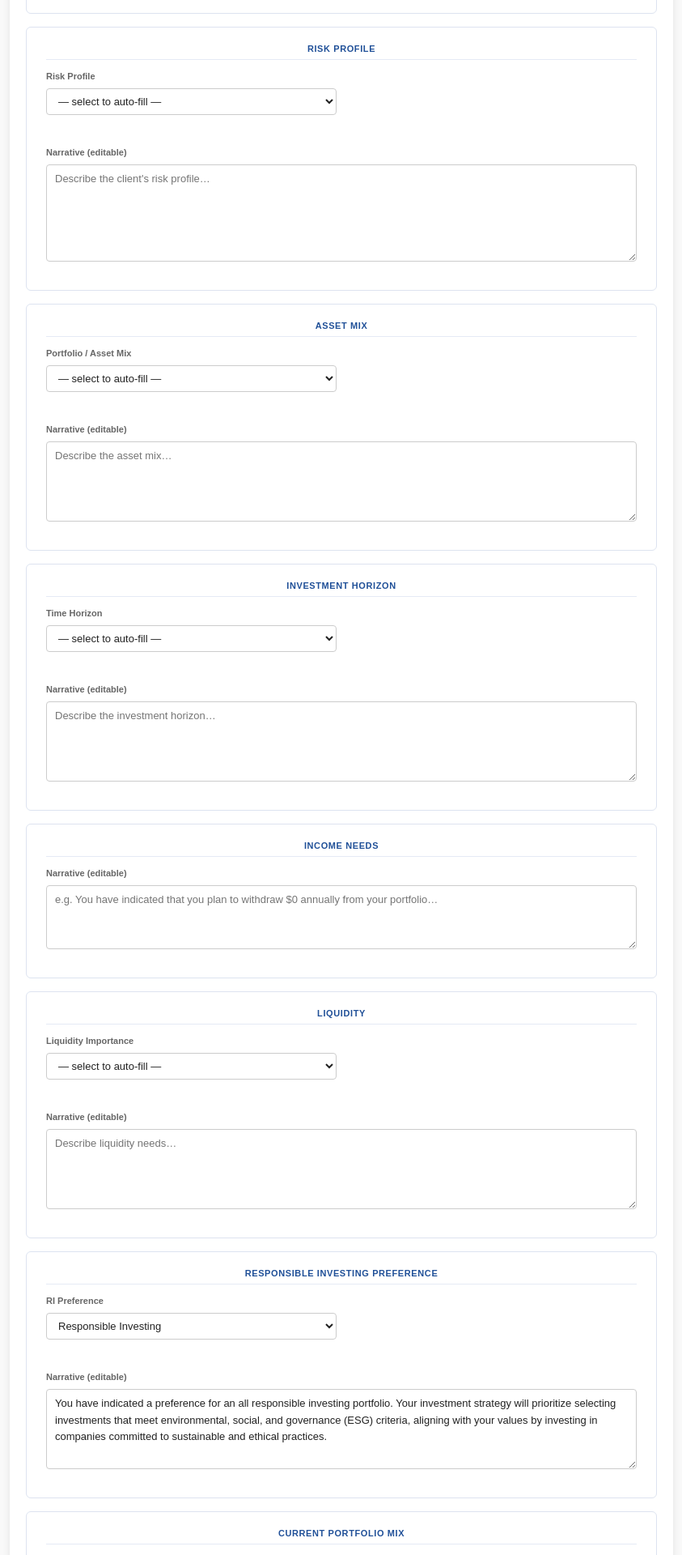
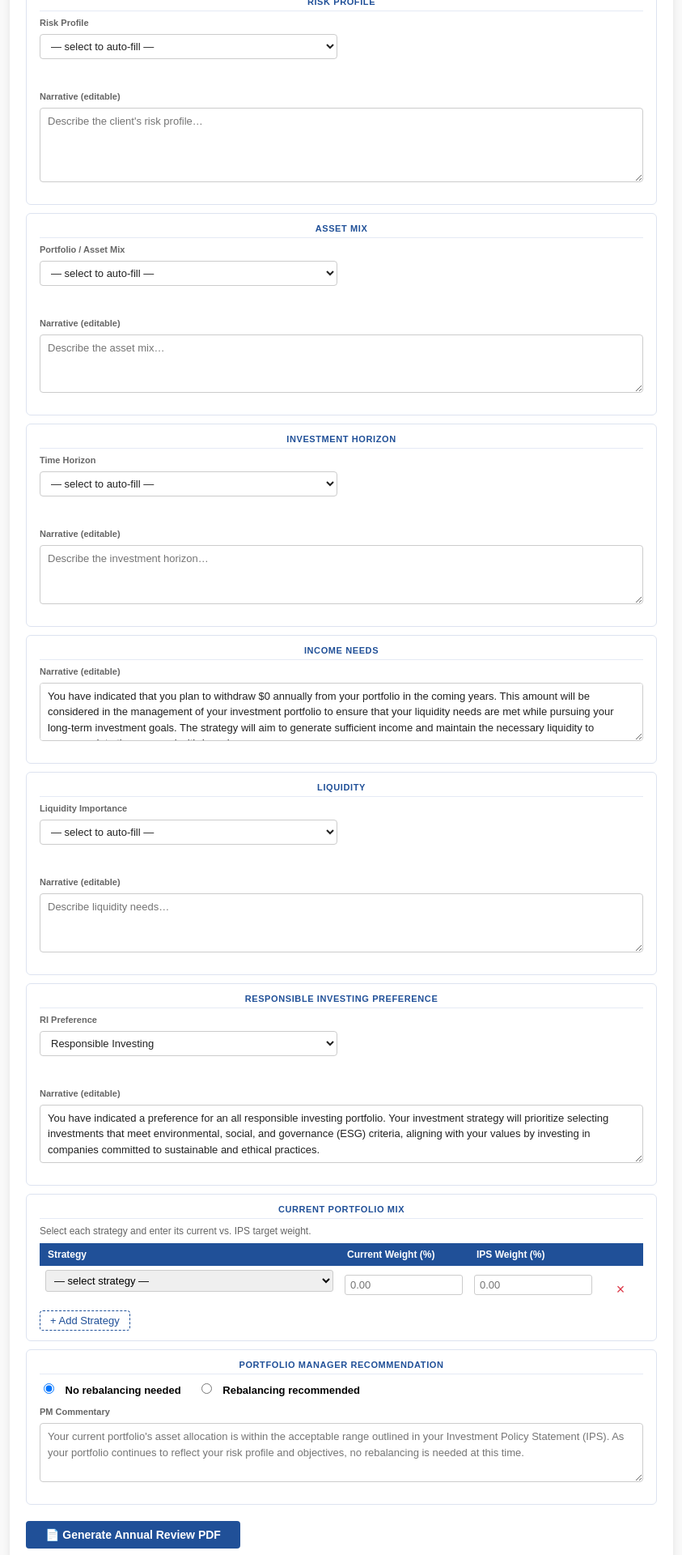
Before and after one commit to omarelassaad/ips-generator-web, a Django app: page /ips/annual-review/ in a window 1280 px wide. Shown: the part 560-2480 px from the top of the page at 81% size, without its empty margins (218-1061 px from the left). Run offline with Django 5.2, Linux system fonts and the light colour scheme; the visitor is signed in with stand-in values (Sample User, id 1); data comes from the database, SQL or seed files in the repository; data that the repository does not hold is empty; some libraries are stand-ins or nearby versions.

Commit message:
Annual Review: condense whitespace, strategy dropdown from DB, fix filename
- Reduce card padding/margins/textarea rows throughout annual_review.html
- Replace free-text strategy input with dropdown populated from active Mandate records
- Dynamic 'Add Strategy' rows also use the mandate dropdown via <template> element
- Income Needs textarea pre-filled with default narrative from DB
- PDF filename changed to PrimaryName_YYYY-MM-DD_Annual Review.pdf

Co-Authored-By: Claude Sonnet 4.6 <noreply@anthropic.com>

```diff
--- a/app/ips/templates/annual_review.html
+++ b/app/ips/templates/annual_review.html
@@ -1,38 +1,38 @@
 {% extends 'base.html' %}
 {% block content %}
 <style>
-  .ar-wrap { max-width: 820px; margin: 28px auto; font-size: 14px; }
-  .ar-wrap h2 { color: #205098; margin: 0 0 6px; font-size: 20px; }
-  .ar-sub { color: #777; font-size: 13px; margin-bottom: 24px; }
+  .ar-wrap { max-width: 820px; margin: 16px auto; font-size: 14px; }
+  .ar-wrap h2 { color: #205098; margin: 0 0 4px; font-size: 20px; }
+  .ar-sub { color: #777; font-size: 13px; margin-bottom: 14px; }
 
   .ar-card {
     background: #fff;
     border: 1px solid #dde3f0;
     border-radius: 6px;
-    padding: 20px 24px;
-    margin-bottom: 16px;
+    padding: 12px 16px;
+    margin-bottom: 10px;
   }
   .ar-card h3 {
-    margin: 0 0 14px;
+    margin: 0 0 8px;
     font-size: 11px;
     font-weight: 700;
     color: #205098;
     text-transform: uppercase;
     letter-spacing: .6px;
     border-bottom: 1px solid #e5eaf5;
-    padding-bottom: 7px;
+    padding-bottom: 5px;
   }
 
-  .ar-grid   { display: grid; grid-template-columns: 1fr 1fr;     gap: 12px; }
-  .ar-grid-3 { display: grid; grid-template-columns: 1fr 1fr 1fr; gap: 12px; }
+  .ar-grid   { display: grid; grid-template-columns: 1fr 1fr;     gap: 10px; }
+  .ar-grid-3 { display: grid; grid-template-columns: 1fr 1fr 1fr; gap: 10px; }
   .ar-full   { grid-column: 1 / -1; }
-  .ar-field  { display: flex; flex-direction: column; gap: 4px; }
+  .ar-field  { display: flex; flex-direction: column; gap: 3px; }
   .ar-field label { font-size: 11px; font-weight: 600; color: #666; }
 
   .ar-field input,
   .ar-field select,
   .ar-field textarea {
-    padding: 7px 10px;
+    padding: 6px 9px;
     border: 1px solid #ccc;
     border-radius: 4px;
     font-size: 13px;
@@ -48,19 +48,21 @@
     border-color: #205098;
     box-shadow: 0 0 0 2px rgba(32,80,152,.1);
   }
-  .ar-field textarea { resize: vertical; line-height: 1.6; }
+  .ar-field textarea { resize: vertical; line-height: 1.5; }
 
   /* Strategy table */
-  .strat-table { width: 100%; border-collapse: collapse; margin-top: 10px; }
+  .strat-table { width: 100%; border-collapse: collapse; margin-top: 8px; }
   .strat-table th {
     background: #205098; color: #fff;
-    padding: 8px 12px; font-size: 12px; font-weight: 600; text-align: left;
+    padding: 7px 10px; font-size: 12px; font-weight: 600; text-align: left;
   }
-  .strat-table td { padding: 6px 8px; border-bottom: 1px solid #eaeaea; vertical-align: middle; }
+  .strat-table td { padding: 5px 7px; border-bottom: 1px solid #eaeaea; vertical-align: middle; }
   .strat-table tbody tr:last-child td { border-bottom: none; }
-  .strat-table input {
-    width: 100%; padding: 5px 7px; border: 1px solid #ccc;
+  .strat-table input,
+  .strat-table select {
+    width: 100%; padding: 4px 6px; border: 1px solid #ccc;
     border-radius: 3px; font-size: 13px; box-sizing: border-box;
+    font-family: inherit;
   }
   .strat-table .col-action { width: 36px; text-align: center; }
   .btn-rm {
@@ -68,21 +70,21 @@
     font-size: 18px; cursor: pointer; padding: 0 4px; line-height: 1; width: auto;
   }
   .btn-add-row {
-    margin-top: 10px; background: none; border: 1px dashed #205098;
-    color: #205098; padding: 5px 14px; border-radius: 4px;
+    margin-top: 8px; background: none; border: 1px dashed #205098;
+    color: #205098; padding: 4px 12px; border-radius: 4px;
     cursor: pointer; font-size: 13px; width: auto;
   }
   .btn-add-row:hover { background: #f0f4ff; }
 
   /* PM toggle */
-  .pm-toggle { display: flex; gap: 20px; margin-bottom: 10px; }
+  .pm-toggle { display: flex; gap: 20px; margin-bottom: 8px; }
   .pm-toggle label { display: flex; align-items: center; gap: 6px; cursor: pointer; font-weight: normal; font-size: 13px; }
   .pm-toggle input[type="radio"] { width: auto; }
 
   /* Footer actions */
   .ar-actions { display: flex; gap: 12px; align-items: center; margin-top: 6px; }
   .btn-gen {
-    background: #205098; color: #fff; padding: 10px 26px;
+    background: #205098; color: #fff; padding: 9px 24px;
     border: none; border-radius: 4px; font-size: 14px; font-weight: 600;
     cursor: pointer; width: auto;
   }
@@ -133,9 +135,9 @@
           </select>
         </div>
       </div>
-      <div class="ar-field" style="margin-top:12px;">
+      <div class="ar-field" style="margin-top:8px;">
         <label>Narrative (editable)</label>
-        <textarea name="risk_narrative" id="txt-risk" rows="5" placeholder="Describe the client's risk profile…"></textarea>
+        <textarea name="risk_narrative" id="txt-risk" rows="4" placeholder="Describe the client's risk profile…"></textarea>
       </div>
     </div>
 
@@ -153,9 +155,9 @@
           </select>
         </div>
       </div>
-      <div class="ar-field" style="margin-top:12px;">
+      <div class="ar-field" style="margin-top:8px;">
         <label>Narrative (editable)</label>
-        <textarea name="asset_mix_narrative" id="txt-asset" rows="4" placeholder="Describe the asset mix…"></textarea>
+        <textarea name="asset_mix_narrative" id="txt-asset" rows="3" placeholder="Describe the asset mix…"></textarea>
       </div>
     </div>
 
@@ -173,9 +175,9 @@
           </select>
         </div>
       </div>
-      <div class="ar-field" style="margin-top:12px;">
+      <div class="ar-field" style="margin-top:8px;">
         <label>Narrative (editable)</label>
-        <textarea name="time_horizon_narrative" id="txt-horizon" rows="4" placeholder="Describe the investment horizon…"></textarea>
+        <textarea name="time_horizon_narrative" id="txt-horizon" rows="3" placeholder="Describe the investment horizon…"></textarea>
       </div>
     </div>
 
@@ -184,7 +186,7 @@
       <h3>Income Needs</h3>
       <div class="ar-field">
         <label>Narrative (editable)</label>
-        <textarea name="income_narrative" rows="3" placeholder="e.g. You have indicated that you plan to withdraw $0 annually from your portfolio…"></textarea>
+        <textarea name="income_narrative" rows="3" id="txt-income">{{ income_default_narrative }}</textarea>
       </div>
     </div>
 
@@ -202,9 +204,9 @@
           </select>
         </div>
       </div>
-      <div class="ar-field" style="margin-top:12px;">
+      <div class="ar-field" style="margin-top:8px;">
         <label>Narrative (editable)</label>
-        <textarea name="liquidity_narrative" id="txt-liq" rows="4" placeholder="Describe liquidity needs…"></textarea>
+        <textarea name="liquidity_narrative" id="txt-liq" rows="3" placeholder="Describe liquidity needs…"></textarea>
       </div>
     </div>
 
@@ -221,16 +223,16 @@
           </select>
         </div>
       </div>
-      <div class="ar-field" style="margin-top:12px;">
+      <div class="ar-field" style="margin-top:8px;">
         <label>Narrative (editable)</label>
-        <textarea name="ri_narrative" id="txt-ri" rows="4"></textarea>
+        <textarea name="ri_narrative" id="txt-ri" rows="3"></textarea>
       </div>
     </div>
 
     <!-- Current Portfolio Mix -->
     <div class="ar-card">
       <h3>Current Portfolio Mix</h3>
-      <p style="font-size:12px; color:#666; margin:0 0 10px;">Enter each strategy and its current vs. IPS target weight. Add rows as needed.</p>
+      <p style="font-size:12px; color:#666; margin:0 0 6px;">Select each strategy and enter its current vs. IPS target weight.</p>
       <table class="strat-table">
         <thead>
           <tr>
@@ -242,9 +244,16 @@
         </thead>
         <tbody id="strat-tbody">
           <tr>
-            <td><input type="text" name="strategy_name[]" placeholder="Strategy name"></td>
-            <td><input type="number" name="current_weight[]" value="" step="0.01" min="0" max="100" placeholder="0.00"></td>
-            <td><input type="number" name="ips_weight[]"     value="" step="0.01" min="0" max="100" placeholder="0.00"></td>
+            <td>
+              <select name="strategy_name[]">
+                <option value="">— select strategy —</option>
+                {% for name in mandate_names %}
+                <option value="{{ name }}">{{ name }}</option>
+                {% endfor %}
+              </select>
+            </td>
+            <td><input type="number" name="current_weight[]" step="0.01" min="0" max="100" placeholder="0.00"></td>
+            <td><input type="number" name="ips_weight[]"     step="0.01" min="0" max="100" placeholder="0.00"></td>
             <td class="col-action"><button type="button" class="btn-rm" title="Remove">&#215;</button></td>
           </tr>
         </tbody>
@@ -261,7 +270,7 @@
       </div>
       <div class="ar-field">
         <label>PM Commentary</label>
-        <textarea name="pm_commentary" rows="4" placeholder="Your current portfolio's asset allocation is within the acceptable range outlined in your Investment Policy Statement (IPS). As your portfolio continues to reflect your risk profile and objectives, no rebalancing is needed at this time."></textarea>
+        <textarea name="pm_commentary" rows="3" placeholder="Your current portfolio's asset allocation is within the acceptable range outlined in your Investment Policy Statement (IPS). As your portfolio continues to reflect your risk profile and objectives, no rebalancing is needed at this time."></textarea>
       </div>
     </div>
 
@@ -276,6 +285,14 @@
 {{ time_horizon_narrative_map|json_script:"j-horizon" }}
 {{ liquidity_narrative_map|json_script:"j-liq" }}
 {{ ri_narrative_map|json_script:"j-ri" }}
+
+<!-- Mandate options HTML for dynamically added rows -->
+<template id="strat-options-tmpl">
+  <option value="">— select strategy —</option>
+  {% for name in mandate_names %}
+  <option value="{{ name }}">{{ name }}</option>
+  {% endfor %}
+</template>
 
 <script>
 (function () {
@@ -301,15 +318,17 @@
   wire('sel-liq',       'txt-liq',     liqMap);
   wire('sel-ri',        'txt-ri',      riMap);
 
-  // Seed RI textarea on page load (default selection is already set)
+  // Seed RI textarea on page load
   var riSel = document.getElementById('sel-ri');
   var riTxt = document.getElementById('txt-ri');
   if (riSel && riTxt && riMap[riSel.value] !== undefined) riTxt.value = riMap[riSel.value];
 
   // Add / remove strategy rows
   function makeRow() {
+    var tmpl = document.getElementById('strat-options-tmpl');
+    var optionsHtml = tmpl ? tmpl.innerHTML : '<option value="">— select strategy —</option>';
     var tr = document.createElement('tr');
-    tr.innerHTML = '<td><input type="text" name="strategy_name[]" placeholder="Strategy name"></td>'
+    tr.innerHTML = '<td><select name="strategy_name[]">' + optionsHtml + '</select></td>'
       + '<td><input type="number" name="current_weight[]" step="0.01" min="0" max="100" placeholder="0.00"></td>'
       + '<td><input type="number" name="ips_weight[]"     step="0.01" min="0" max="100" placeholder="0.00"></td>'
       + '<td class="col-action"><button type="button" class="btn-rm" title="Remove">&#215;</button></td>';
--- a/app/ips/views.py
+++ b/app/ips/views.py
@@ -2704,6 +2704,9 @@ def annual_review_view(request):
 
     risk_map, asset_mix_map, time_horizon_map, liquidity_map, ri_map, income_default = _build_ar_narrative_maps()
 
+    # Active mandate names for the strategy dropdown
+    mandate_names = list(Mandate.objects.filter(is_active=True).order_by('display_order', 'name').values_list('name', flat=True))
+
     context = {
         'risk_profile_choices':  list(risk_map.keys()),
         'portfolio_choices':     list(asset_mix_map.keys()),
@@ -2718,6 +2721,7 @@ def annual_review_view(request):
         'liquidity_narrative_map':   {k: v[1] for k, v in liquidity_map.items()},
         'ri_narrative_map':          ri_map,
         'income_default_narrative':  income_default,
+        'mandate_names':             mandate_names,
     }
     return render(request, 'annual_review.html', context)
 
@@ -2799,7 +2803,9 @@ def _generate_annual_review_pdf(request):
     merger.write(merged)
     merger.close()
 
-    safe_name = (primary_name or 'Client').replace(' ', '_').replace('&', 'and')
+    safe_name = (primary_name or 'Client').replace(' ', '_').replace('&', 'and').replace(',', '')
+    today_str = datetime.now().strftime('%Y-%m-%d')
+    filename = f"{safe_name}_{today_str}_Annual Review.pdf"
     response = HttpResponse(merged.getvalue(), content_type='application/pdf')
-    response['Content-Disposition'] = f'inline; filename="Annual_Review_{safe_name}.pdf"'
+    response['Content-Disposition'] = f'inline; filename="{filename}"'
     return response
```
